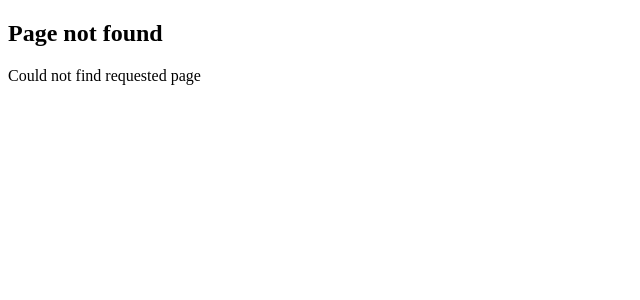
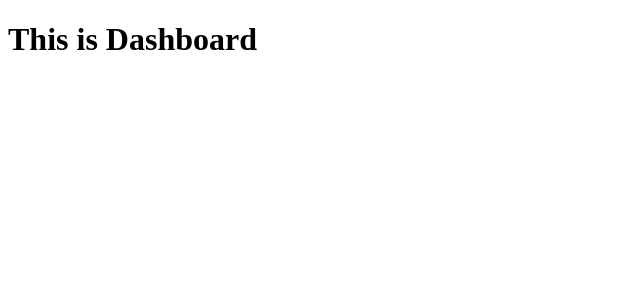
Before and after one commit to SudipDas1808011/first-next-app, a Next.js app: page /dashboard in a window 1280 px wide. Before the commit this address had no page. Shown: the top 300 px of the page, without its empty margins (0-640 px from the left). Built offline with nearby package versions, Linux system fonts and the light colour scheme.

Commit message:
private folder which is not rendered by next

```diff
--- /dev/null
+++ b/src/app/_lib/page.tsx
@@ -0,0 +1,3 @@
+export default function Dashboard(){
+    return <h1>This is hidden file. next won't render it.</h1>
+}
--- /dev/null
+++ b/src/app/dashboard/page.tsx
@@ -0,0 +1,3 @@
+export default function Dashboard(){
+    return <h1>This is Dashboard</h1>
+}
```
